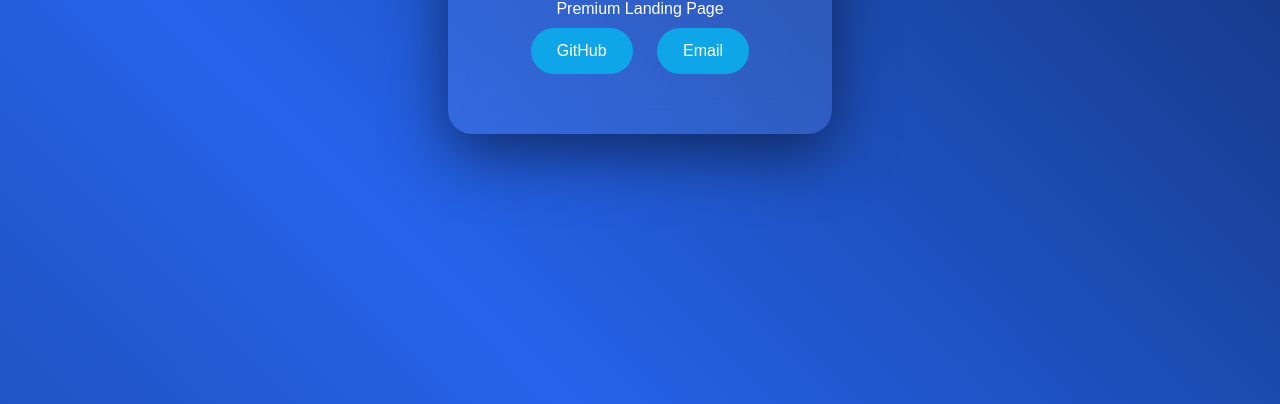
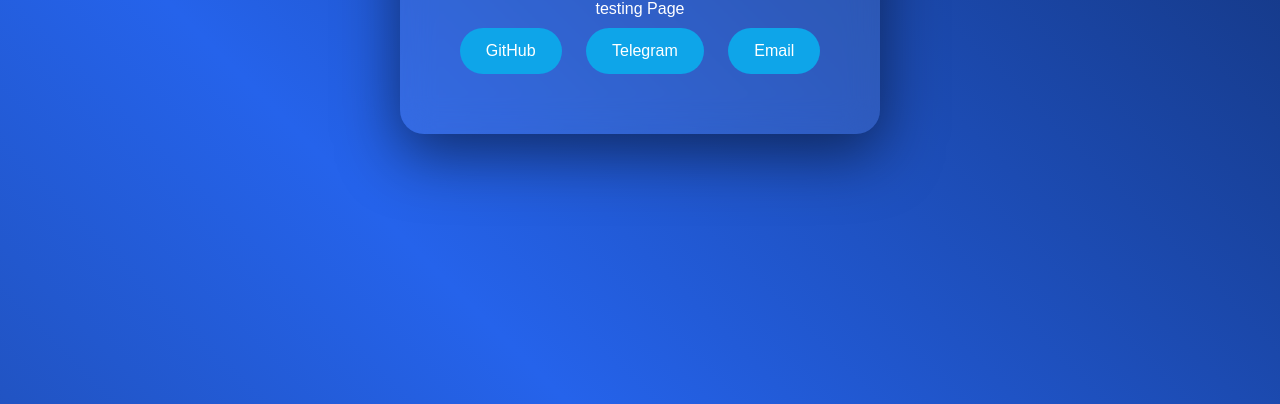
Before and after one commit to Xndroids/Website, a plain HTML site: page index.html in a window 1280 px wide. Shown: the part 396-800 px from the top of the page. Drawn offline with Linux system fonts and the light colour scheme.

Commit message:
Update index.html

```diff
--- a/index.html
+++ b/index.html
@@ -7,9 +7,10 @@
 <div class="bg"></div>
 <div class="card">
 <h1>PythonBot</h1>
-<p>Premium Landing Page</p>
+<p>testing Page</p>
 <div class="buttons">
 <a href="https://github.com/otterai">GitHub</a>
+<a href="https://t.me/pythonbotz">Telegram</a>
 <a href="mailto:metaui@pythonbot.bond">Email</a>
 </div>
 </div>
```
